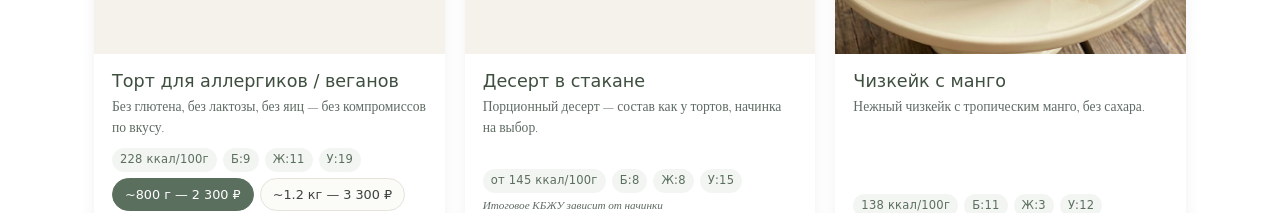
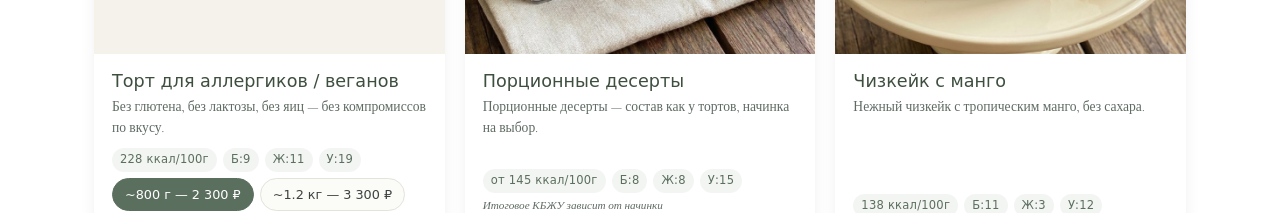
Before and after one commit to Elenavsemogu/lena-alpatova, a plain HTML site: page index.html in a window 1280 px wide. Shown: the part 1896-2109 px from the top of the page. Drawn offline with nearby package versions, Linux system fonts and the light colour scheme; a web font is replaced by a local one.

Commit message:
Десерт в стакане → Порционные десерты + фото трайфл сникерс
Co-authored-by: Cursor <cursoragent@cursor.com>

```diff
--- a/index.html
+++ b/index.html
@@ -592,7 +592,7 @@ const PRODUCTS = [
     per100:{kcal:196,p:11,f:5,c:27}, variants:[{label:'~1 кг',w:1000,price:2400},{label:'~1.5 кг',w:1500,price:3400}]},
   {id:4, name:'Торт для аллергиков / веганов', cat:'torty', icon:'🌿', desc:'Без глютена, без лактозы, без яиц — без компромиссов по вкусу.', meal:'snack',
     per100:{kcal:228,p:9,f:11,c:19}, variants:[{label:'~800 г',w:800,price:2300},{label:'~1.2 кг',w:1200,price:3300}]},
-  {id:7, name:'Десерт в стакане', cat:'torty', icon:'🥤', desc:'Порционный десерт — состав как у тортов, начинка на выбор.', meal:'snack',
+  {id:7, name:'Порционные десерты', cat:'torty', icon:'🥤', photo:'trayfl-snikers.jpg', desc:'Порционные десерты — состав как у тортов, начинка на выбор.', meal:'snack',
     per100:{kcal:145,p:8,f:8,c:15}, kbjuFrom:true, variants:[{label:'1 шт',w:200,price:350}]},
 
   // ДЕСЕРТЫ
```
Also changed, not shown: menu-admin.html (+1 -1 lines).
